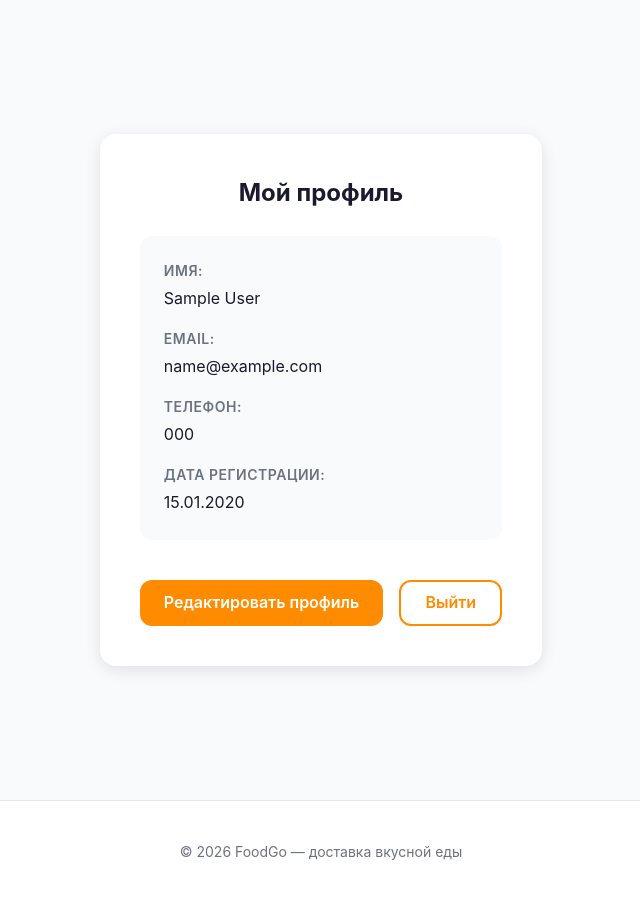
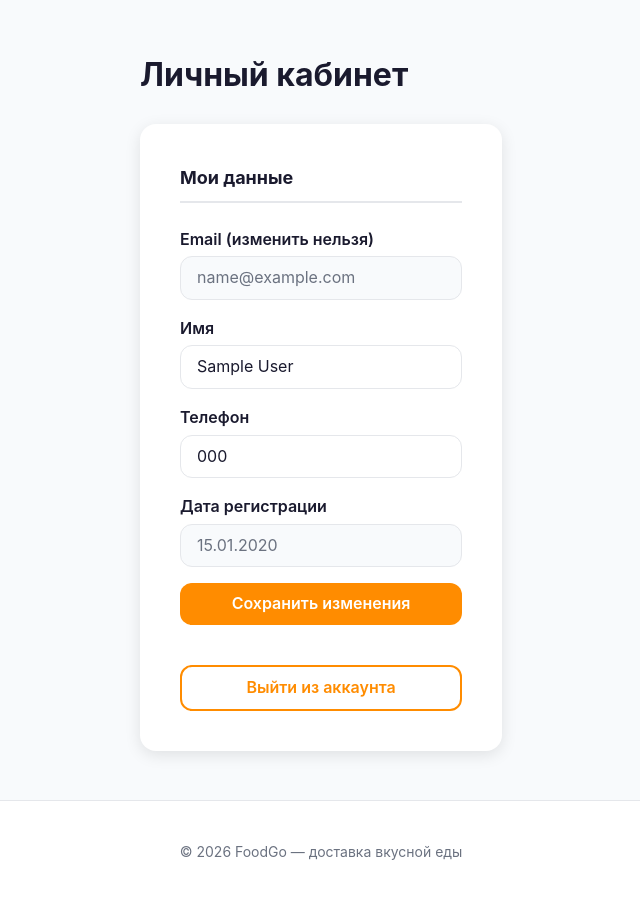
Before and after one commit to valzhan03-create/FoodGo, a PHP site: page /cabinet.php in a window 1280 px wide. Shown: the part 95-998 px from the top of the page, without its empty margins (319-959 px from the left). Run offline with PHP 8.4, Linux system fonts and the light colour scheme; the visitor is signed in with stand-in values (Sample User, id 1); tables that the repository leaves empty or names only in its code hold one stand-in row (values such as "Sample post").

Commit message:
Адаптировал личный кабинет под стиль проекта

```diff
--- a/cabinet.php
+++ b/cabinet.php
@@ -1,7 +1,7 @@
 <?php
 session_start();
 
-// Если пользователь НЕ авторизован — перенаправляем на вход
+// Защита: только для авторизованных пользователей
 if (!isset($_SESSION['user_id'])) {
     header('Location: login.php');
     exit;
@@ -9,10 +9,9 @@ if (!isset($_SESSION['user_id'])) {
 
 require_once 'config/db.php';
 
-// Получаем информацию пользователя
-$user_id = $_SESSION['user_id'];
+// Получаем данные текущего пользователя из БД
 $stmt = $pdo->prepare('SELECT * FROM users WHERE id = ?');
-$stmt->execute([$user_id]);
+$stmt->execute([$_SESSION['user_id']]);
 $user = $stmt->fetch();
 
 // Если пользователя не найти (маловероятно, но обезопасимся)
@@ -20,6 +19,43 @@ if (!$user) {
     session_destroy();
     header('Location: login.php');
     exit;
+}
+
+// Переменные для формы и сообщений
+$success = '';
+$errors  = [];
+
+// Обработка формы — только если нажата кнопка «Сохранить»
+if ($_SERVER['REQUEST_METHOD'] === 'POST' && isset($_POST['save_profile'])) {
+
+    $name  = trim($_POST['name']  ?? '');
+    $phone = trim($_POST['phone'] ?? '');
+
+    // Валидация
+    if (empty($name)) {
+        $errors[] = 'Имя не может быть пустым.';
+    }
+
+    if (!empty($phone) && !preg_match('/^\+?[0-9]{10,15}$/', $phone)) {
+        $errors[] = 'Введите корректный номер телефона (10-15 цифр).';
+    }
+
+    // Сохраняем если нет ошибок
+    if (empty($errors)) {
+        $stmt = $pdo->prepare(
+            'UPDATE users SET name = ?, phone = ? WHERE id = ?'
+        );
+        $stmt->execute([$name, $phone ?: null, $_SESSION['user_id']]);
+
+        // Обновляем имя в сессии — чтобы шапка тоже обновилась
+        $_SESSION['user_name'] = $name;
+
+        // Обновляем локальную переменную $user
+        $user['name']  = $name;
+        $user['phone'] = $phone;
+
+        $success = 'Данные успешно сохранены!';
+    }
 }
 ?>
 
@@ -39,35 +75,68 @@ if (!$user) {
 
 <main class="main">
   <div class="container">
-    <div class="auth-card">
+    <div class="cabinet">
 
-      <h1 class="auth-card__title">Мой профиль</h1>
+      <h1 class="cabinet__title">Личный кабинет</h1>
 
-      <div class="profile-info">
-        <div class="profile-field">
-          <label class="profile-label">Имя:</label>
-          <p class="profile-value"><?= htmlspecialchars($user['name']) ?></p>
+      <!-- Блок: информация о пользователе -->
+      <div class="cabinet__info">
+        <h2 class="cabinet__subtitle">Мои данные</h2>
+
+        <!-- Сообщение об успехе -->
+        <?php if ($success): ?>
+          <div class="alert alert-success">
+            <p><?= htmlspecialchars($success) ?></p>
+          </div>
+        <?php endif; ?>
+
+        <!-- Ошибки -->
+        <?php if (!empty($errors)): ?>
+          <div class="alert alert-error">
+            <?php foreach ($errors as $e): ?>
+              <p><?= htmlspecialchars($e) ?></p>
+            <?php endforeach; ?>
+          </div>
+        <?php endif; ?>
+
+        <!-- Форма редактирования -->
+        <form class="form" method="POST" action="">
+
+          <div class="form-group">
+            <label class="form-label">Email (изменить нельзя)</label>
+            <input class="form-input" type="email"
+              value="<?= htmlspecialchars($user['email']) ?>" disabled>
           </div>
 
-        <div class="profile-field">
-          <label class="profile-label">Email:</label>
-          <p class="profile-value"><?= htmlspecialchars($user['email']) ?></p>
+          <div class="form-group">
+            <label class="form-label" for="name">Имя</label>
+            <input class="form-input" type="text" id="name" name="name"
+              value="<?= htmlspecialchars($user['name']) ?>" required>
           </div>
 
-        <div class="profile-field">
-          <label class="profile-label">Телефон:</label>
-          <p class="profile-value"><?= htmlspecialchars($user['phone'] ?? 'Не указан') ?></p>
+          <div class="form-group">
+            <label class="form-label" for="phone">Телефон</label>
+            <input class="form-input" type="tel" id="phone" name="phone"
+              value="<?= htmlspecialchars($user['phone'] ?? '') ?>"
+              placeholder="+7 (999) 999-99-99">
           </div>
 
-        <div class="profile-field">
-          <label class="profile-label">Дата регистрации:</label>
-          <p class="profile-value"><?= date('d.m.Y', strtotime($user['created_at'])) ?></p>
-        </div>
+          <div class="form-group">
+            <label class="form-label">Дата регистрации</label>
+            <input class="form-input" type="text"
+              value="<?= date('d.m.Y', strtotime($user['created_at'])) ?>"
+              disabled>
           </div>
 
-      <div class="profile-actions">
-        <a href="edit-profile.php" class="btn btn-primary">Редактировать профиль</a>
-        <a href="logout.php" class="btn btn-outline">Выйти</a>
+          <button class="btn btn-primary" type="submit" name="save_profile">
+            Сохранить изменения
+          </button>
+
+        </form>
+
+        <div class="cabinet__actions">
+          <a href="logout.php" class="btn btn-outline">Выйти из аккаунта</a>
+        </div>
       </div>
 
     </div>
--- a/css/style.css
+++ b/css/style.css
@@ -194,6 +194,13 @@ html, body {
   box-shadow: 0 0 0 3px rgba(255, 140, 0, 0.1);
 }
 
+/* Заблокированные поля — серый фон */
+.form-input:disabled {
+  background: var(--color-bg);
+  color: var(--color-text-muted);
+  cursor: not-allowed;
+}
+
 .form {
   display: flex;
   flex-direction: column;
@@ -314,6 +321,44 @@ html, body {
 }
 
 .profile-actions .btn {
+  flex: 1;
+}
+
+/* ═══ ЛИЧНЫЙ КАБИНЕТ ═══ */
+
+.cabinet {
+  max-width: 640px;
+}
+
+.cabinet__title {
+  font-size: var(--font-size-2xl);
+  font-weight: 700;
+  margin-bottom: var(--spacing-lg);
+  color: var(--color-text);
+}
+
+.cabinet__info {
+  background: var(--color-white);
+  border-radius: var(--radius-lg);
+  box-shadow: var(--shadow-md);
+  padding: var(--spacing-xl);
+}
+
+.cabinet__subtitle {
+  font-size: var(--font-size-lg);
+  font-weight: 700;
+  margin-bottom: var(--spacing-lg);
+  padding-bottom: var(--spacing-sm);
+  border-bottom: 2px solid var(--color-border);
+}
+
+.cabinet__actions {
+  margin-top: var(--spacing-xl);
+  display: flex;
+  gap: var(--spacing-md);
+}
+
+.cabinet__actions .btn {
   flex: 1;
 }
 
```
Lines whose indentation alone changed are shown as unchanged.
